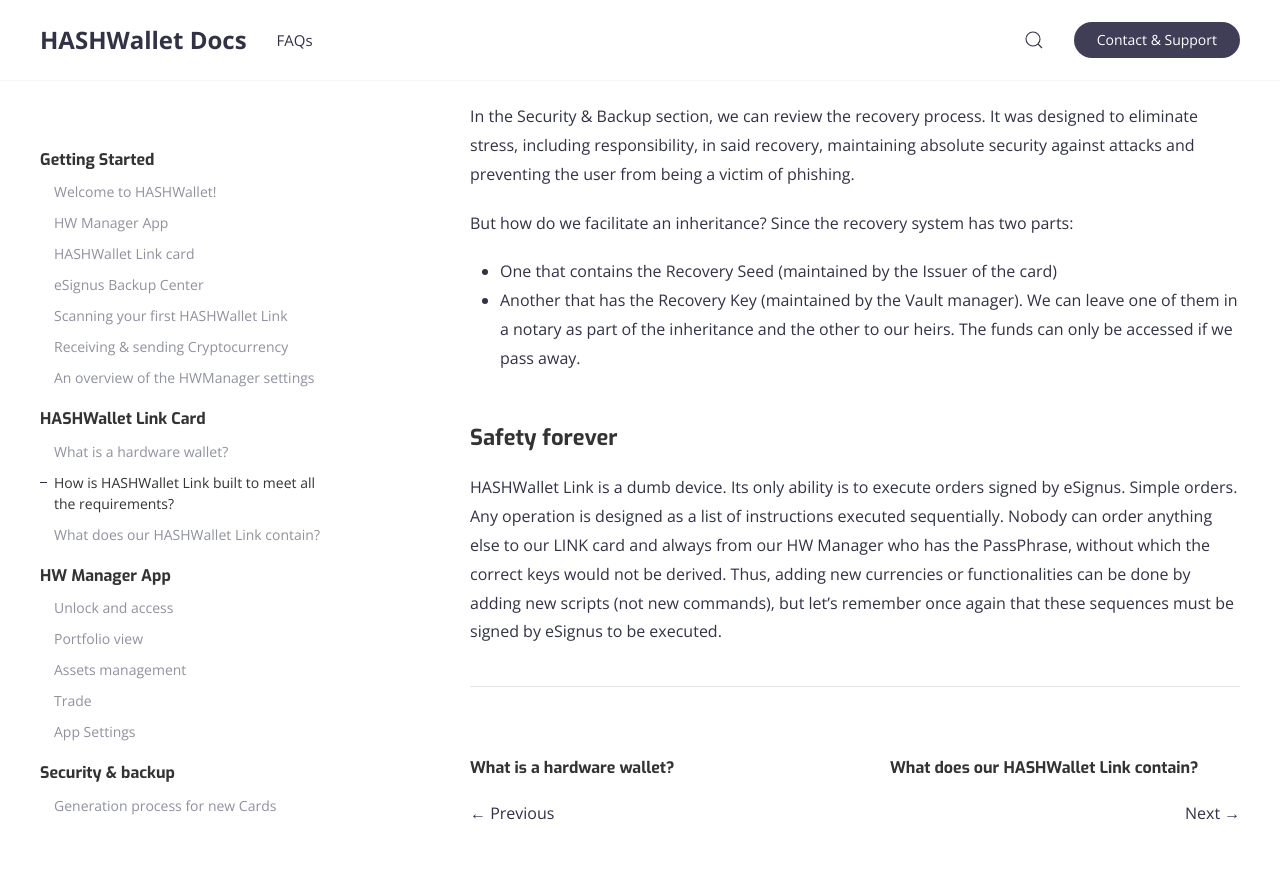
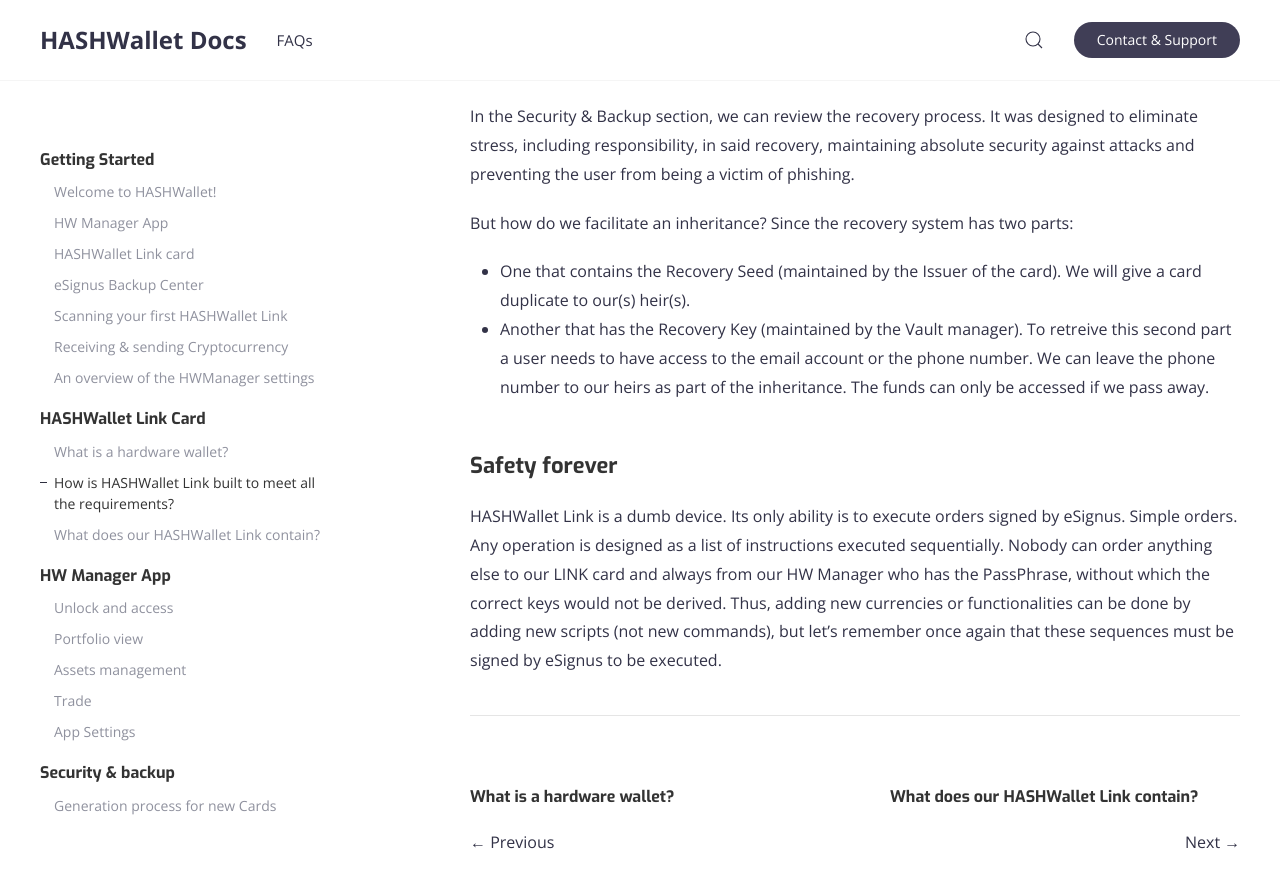
Before and after one commit to eSignus/support, a Jekyll site: the page built from _docs/hwlink.md, in a window 1280 px wide and 900 px high, scrolled down 431 px. Shown: the top 888 px of the window. Built offline with Jekyll 4.4.1, drawn with Linux system fonts in a browser that asks for light colours.

Commit message:
Update hwlink.md

```diff
--- a/_docs/hwlink.md
+++ b/_docs/hwlink.md
@@ -13,8 +13,8 @@
 
 But how do we facilitate an inheritance? Since the recovery system has two parts:
 
-- One that contains the Recovery Seed (maintained by the Issuer of the card)
-- Another that has the Recovery Key (maintained by the Vault manager). We can leave one of them in a notary as part of the inheritance and the other to our heirs. The funds can only be accessed if we pass away.
+- One that contains the Recovery Seed (maintained by the Issuer of the card). We will give a card duplicate to our(s) heir(s).
+- Another that has the Recovery Key (maintained by the Vault manager). To retreive this second part a user needs to have access to the email account or the phone number. We can leave the phone number to our heirs as part of the inheritance. The funds can only be accessed if we pass away.
 
 ### Safety forever
 
```
